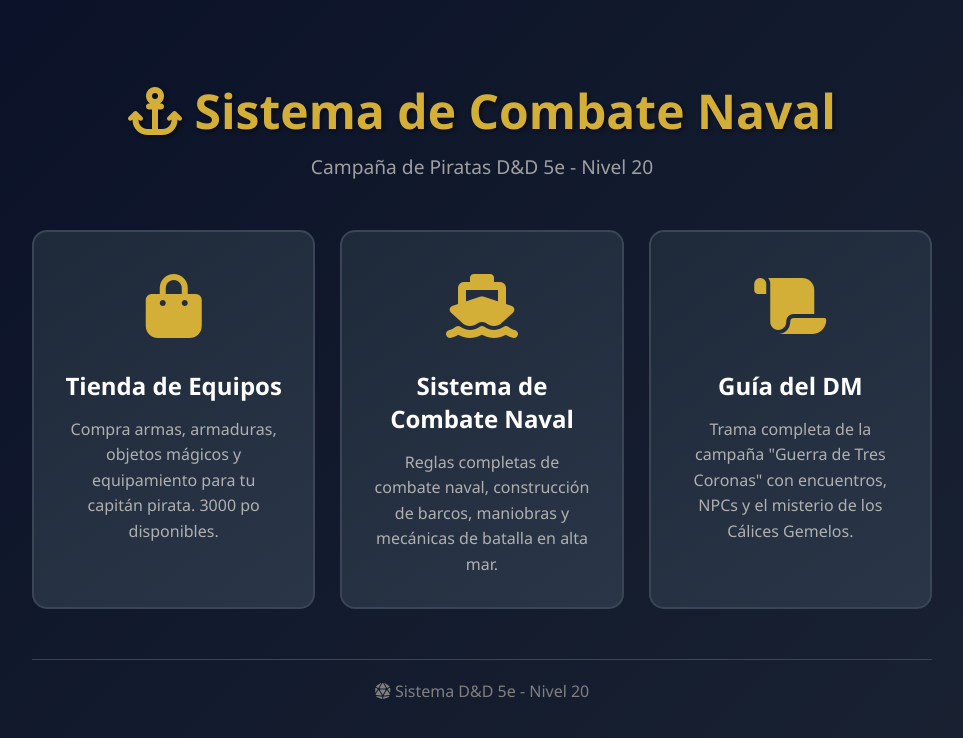
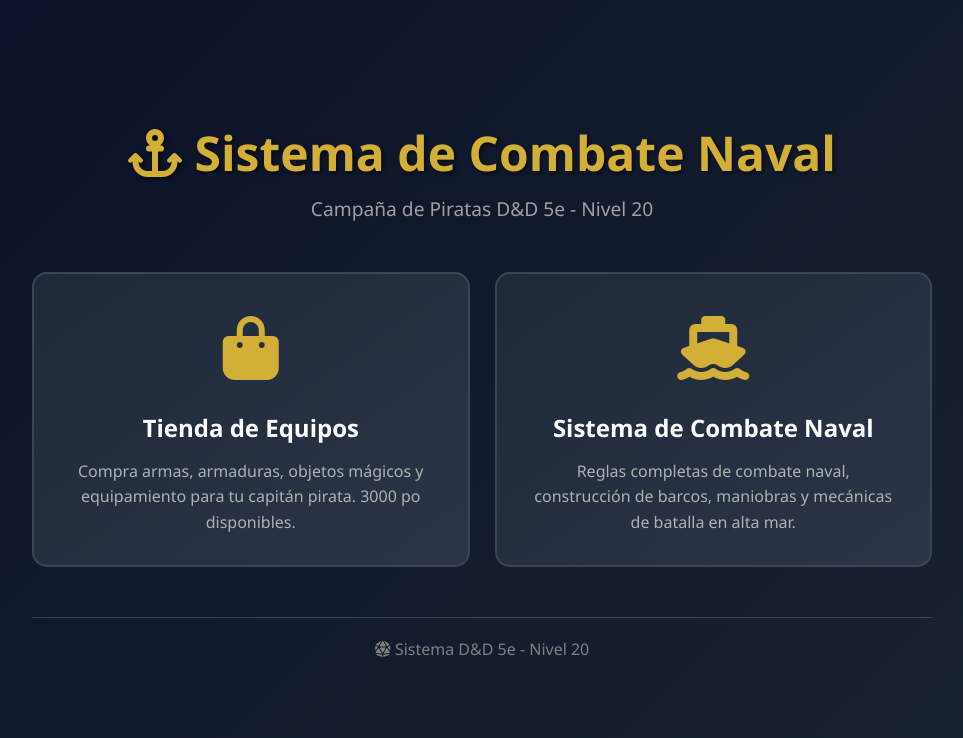
Before and after one commit to DiegoZ4/5e-piratas.github.io, a plain HTML site: page index.html in a window 1280 px wide. Shown: the whole page, without its empty margins (158-1121 px from the left). Drawn offline with Linux system fonts and the light colour scheme.

Commit message:
Fix GitHub Pages - Agregar .nojekyll e index.html

```diff
--- a/index.html
+++ b/index.html
@@ -136,13 +136,7 @@
                 <p>Reglas completas de combate naval, construcción de barcos, maniobras y mecánicas de batalla en alta mar.</p>
             </a>
 
-            <a href="trama_dm.html" class="card">
-                <div class="card-icon">
-                    <i class="fas fa-scroll"></i>
-                </div>
-                <h2>Guía del DM</h2>
-                <p>Trama completa de la campaña "Guerra de Tres Coronas" con encuentros, NPCs y el misterio de los Cálices Gemelos.</p>
-            </a>
+
         </div>
 
         <footer>
```
